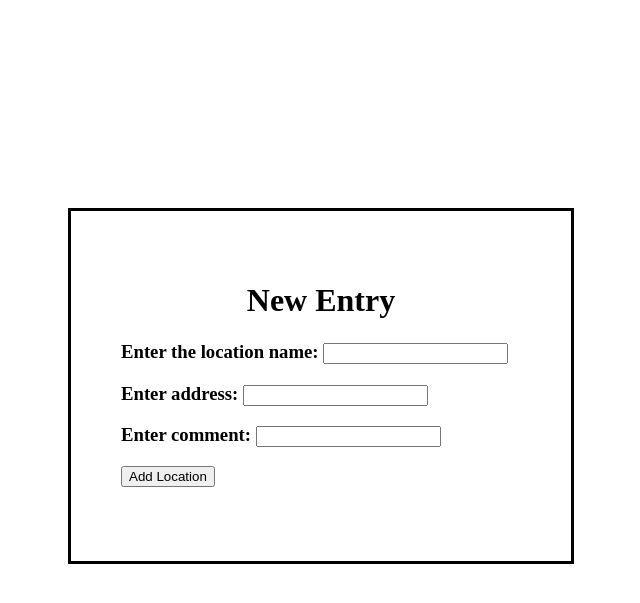
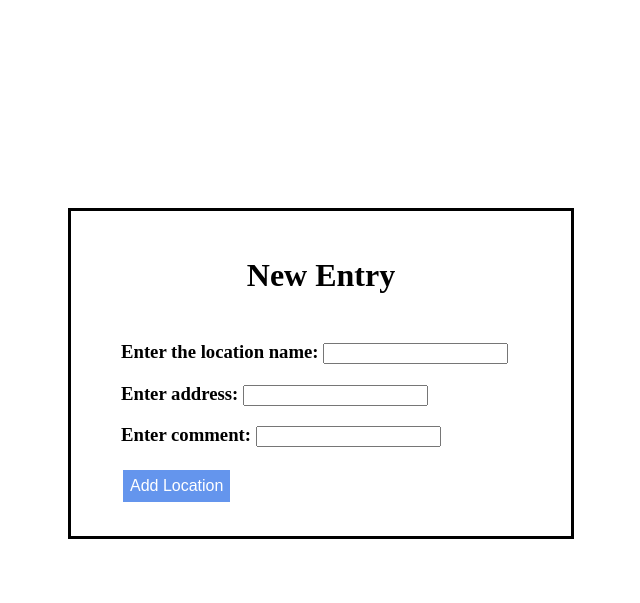
Before and after one commit to cyberay01/REVnet, a Python web app: template templates/locations.html in a window 1280 px wide. Shown: the top 603 px of the page, without its empty margins (324-964 px from the left). Run offline with Jinja, Linux system fonts and the light colour scheme; the template is opened without the code that fills it, so the values that code supplies are empty.

Commit message:
Altering the button and border

```diff
--- a/scripts/search.js
+++ b/scripts/search.js
@@ -1,3 +1,4 @@
+// creating the callable function for the map
 function initMap() {
         var map = new google.maps.Map(document.getElementById('map'), {
           center: {lat: -34.397, lng: 150.644},
@@ -5,7 +6,7 @@ function initMap() {
 		  mapTypeId: google.maps.MapTypeId.ROADMAP
         });
         var infoWindow = new google.maps.InfoWindow({map: map});
-
+// if user allow locations --> find user on the map
         // Try HTML5 geolocation.
         if (navigator.geolocation) {
           navigator.geolocation.getCurrentPosition(function(position) {
@@ -20,6 +21,7 @@ function initMap() {
           }, function() {
             handleLocationError(true, infoWindow, map.getCenter());
           });
+          // if user doesn't allow then error
         } else {
           // Browser doesn't support Geolocation
           handleLocationError(false, infoWindow, map.getCenter());
--- a/styles/locations.css
+++ b/styles/locations.css
@@ -2,7 +2,10 @@ body {
   border-style: solid;
   width: 400px;
   height: 250px;
-  padding: 50px;
+  padding-left: 50px;
+  padding-right: 50px;
+  padding-top: 25px;
+  padding-bottom: 50px;
   position: absolute;
   top: 25%;
   left: 30%;
@@ -10,4 +13,32 @@ body {
 
 h1 {
   text-align: center;
+  padding-bottom: 25px;
 }
+
+#submitbutton {
+    background-color: cornflowerblue; /* Green */
+    border: none;
+    color: white;
+    padding: 16px 32px;
+    text-align: center;
+    text-decoration: none;
+    display: inline-block;
+    font-size: 16px;
+    margin: 4px 2px;
+    -webkit-transition-duration: 0.4s; /* Safari */
+    transition-duration: 0.4s;
+    cursor: pointer;
+    padding: 5px 5px;
+}
+
+#submitbutton {
+    background-color: cornflowerblue;
+    color: white;
+    border: 2px solid cornflowerblue;
+}
+
+#submitbutton:hover {
+    background-color: white;
+    color: grey;
+}
--- a/templates/locations.html
+++ b/templates/locations.html
@@ -10,7 +10,7 @@
             <h3>Enter the location name: <input name="host_name"></h3>
             <h3>Enter address: <input name="address"></h3>
             <h3>Enter comment: <input name="comment"></h3>
-            <input type="submit" value="Add Location">
+            <input id='submitbutton' type="submit" value="Add Location">
         </form>
     </body>
 </html>
```
Also changed, not shown: styles/map.css (+15 -13 lines), 1 other file.
